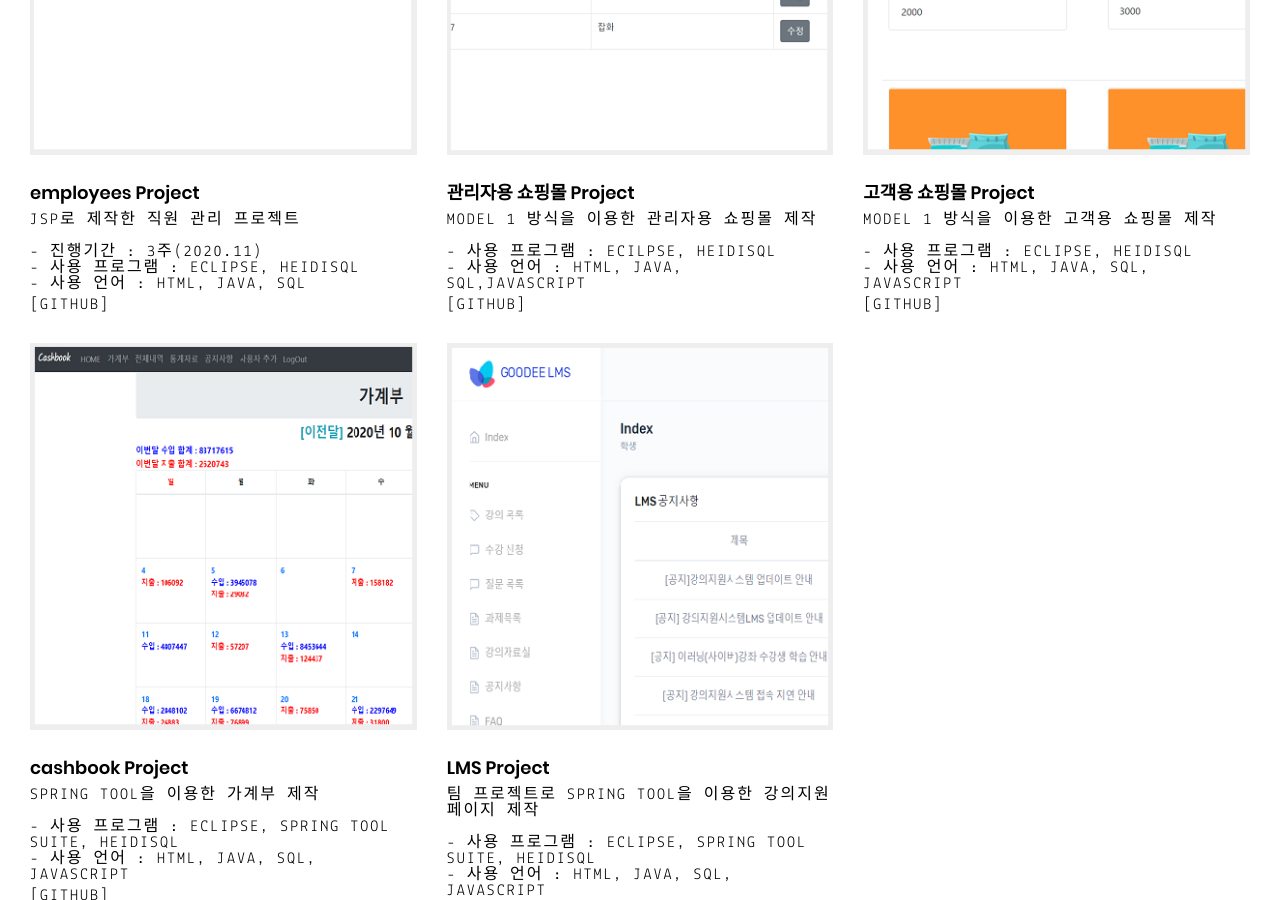
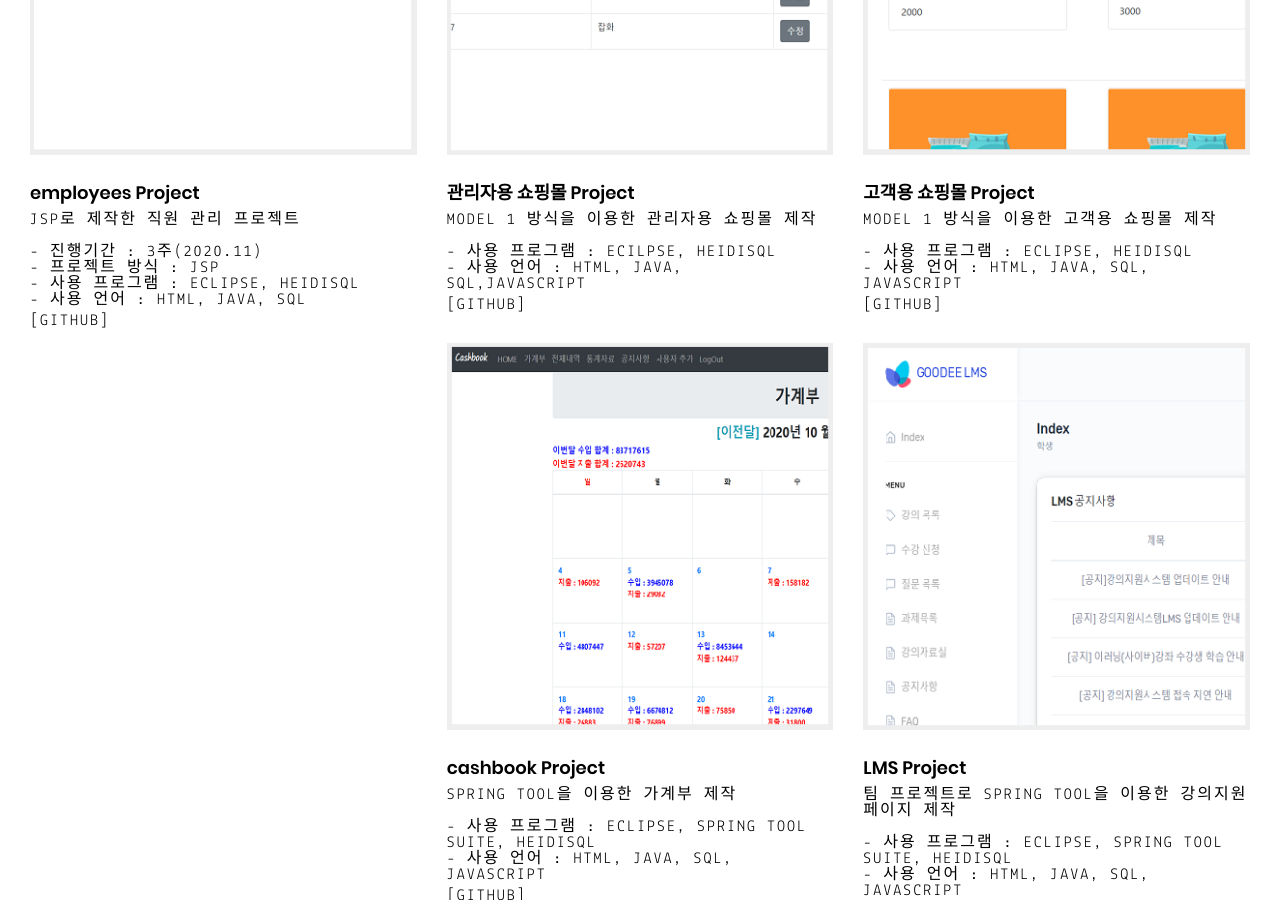
Before and after one commit to heairin1008/heairin1008.github.io, a Jekyll site: the page built from index.html, in a window 1280 px wide and 900 px high, scrolled down 1175 px. Built offline with Jekyll 4.4.1, drawn with Linux system fonts in a browser that asks for light colours.

Commit message:
Update 2017-04-01-redpineapple.md

```diff
--- a/_posts/projects/2017-04-01-redpineapple.md
+++ b/_posts/projects/2017-04-01-redpineapple.md
@@ -11,6 +11,7 @@ project:
   type: "JSP로 제작한 직원 관리 프로젝트<br>
           <br>
          - 진행기간 : 3주(2020.11)<br>
+         - 프로젝트 방식 : JSP<br>
          - 사용 프로그램 : Eclipse, HeidiSQL<br>
          - 사용 언어 : Html, Java, SQL"
   url: "https://github.com/arnolds/pineapple"
```
